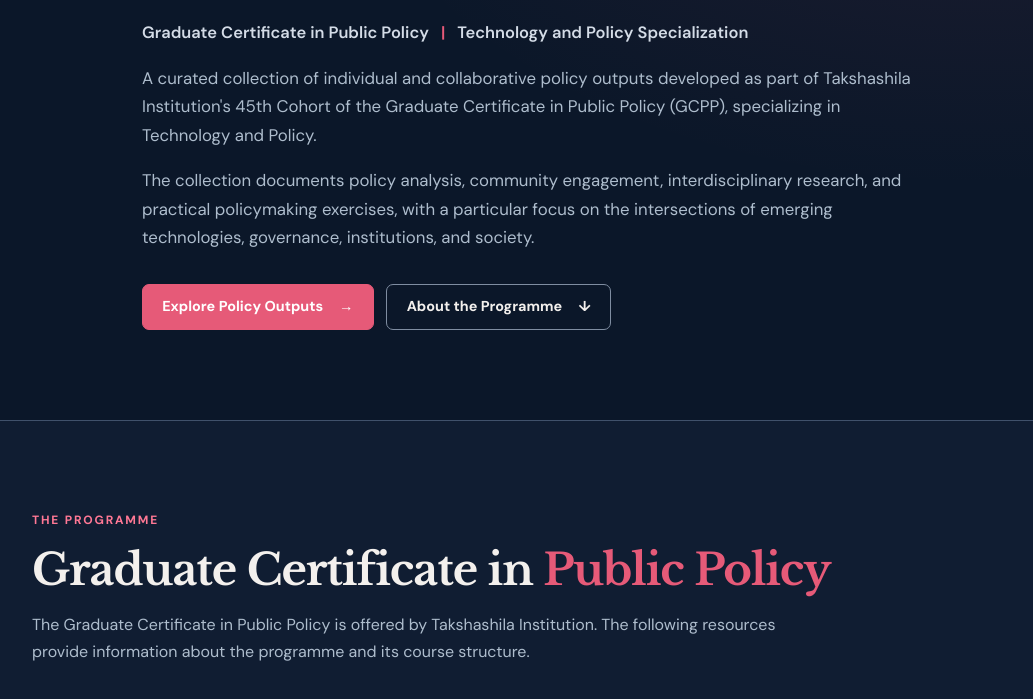
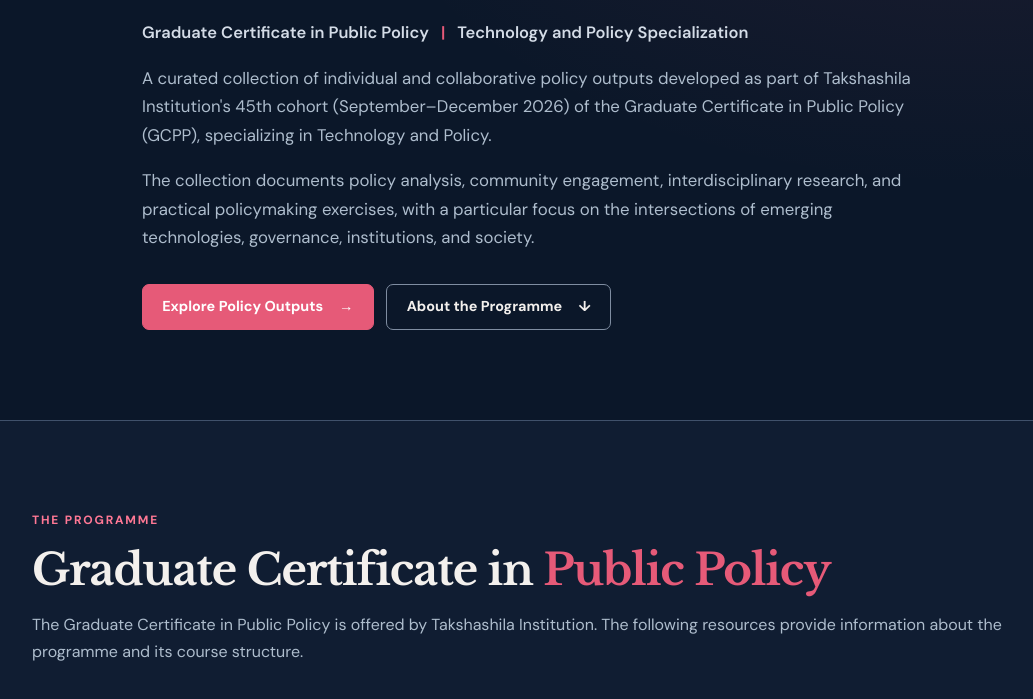
Before and after one commit to LakshyaG99/GCPP-Technology-And-Policy, a plain HTML site: page index.html in a window 1280 px wide. Shown: the part 362-1061 px from the top of the page, without its empty margins (48-1081 px from the left). Drawn offline with nearby package versions, Linux system fonts and the light colour scheme.

Commit message:
Layout Tweaks

```diff
--- a/assets/css/style.css
+++ b/assets/css/style.css
@@ -73,9 +73,9 @@ h4 { font-size: 1.3rem; line-height: 1.4; }
 .btn-card { border-color: transparent; background: rgba(230, 90, 120, .13); color: var(--accent-bright); align-self: flex-start; }
 
 /* Sections and cards */
-.section-heading { max-width: 800px; margin-bottom: 2.3rem; }
+.section-heading { max-width: 1000px; margin-bottom: 2.3rem; }
 .section-heading h2 { margin-bottom: .85rem; }
-.section-description { max-width: 800px; color: var(--muted); font-size: 1rem; }
+.section-description { max-width: 1000px; color: var(--muted); font-size: 1rem; }
 .programme-section { background: var(--bg); }
 .outputs-section { background: var(--bg-deep); border-top: 1px solid var(--border); }
 .resource-grid, .output-grid { display: grid; grid-template-columns: repeat(2, minmax(0, 1fr)); gap: 1.4rem; }
--- a/index.html
+++ b/index.html
@@ -52,7 +52,7 @@
                 </p>
                 <p class="hero-description">
                     A curated collection of individual and collaborative policy outputs
-                    developed as part of Takshashila Institution's 45th Cohort of the
+                    developed as part of Takshashila Institution's 45th cohort (September–December 2026) of the
                     Graduate Certificate in Public Policy (GCPP), specializing in
                     Technology and Policy.
                 </p>
@@ -200,7 +200,7 @@
                     <h3>Lakshya Gupta</h3>
                     <p class="card-label">SOFTWARE ENGINEER · AI, TECHNOLOGY &amp; PUBLIC POLICY</p>
                 </div>
-                <div style="max-width: 800px;">
+                <div style="max-width: 1000px;">
                     <p class="section-description">
                         I am a Computer Science and Engineering graduate from IIT (BHU)
                         Varanasi, with over five years of professional experience in
```
